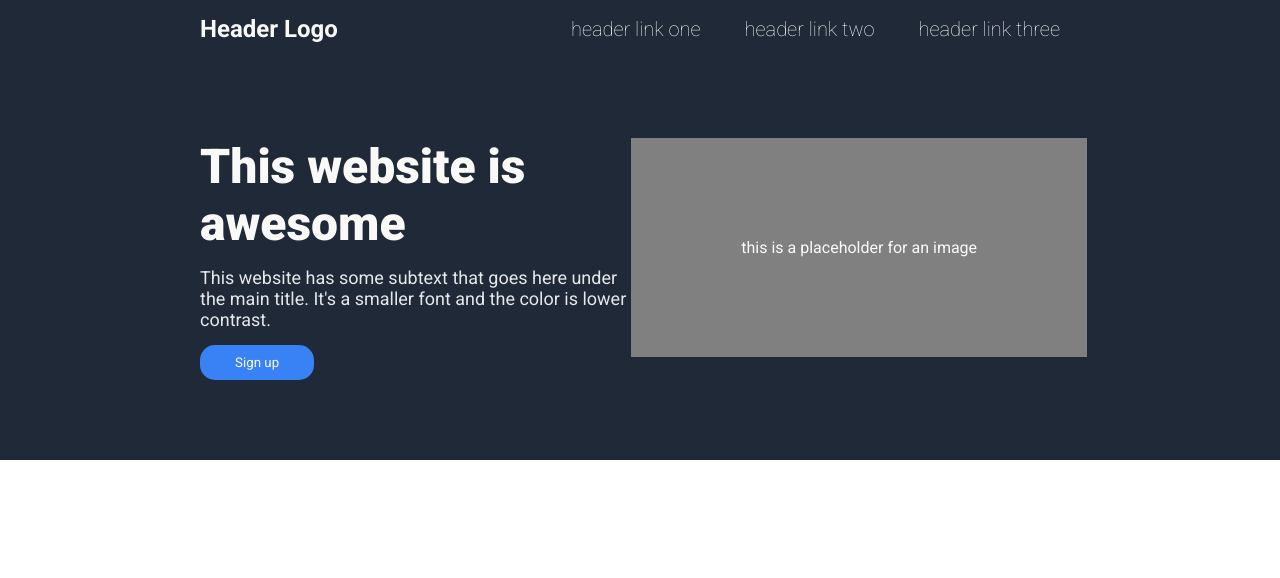
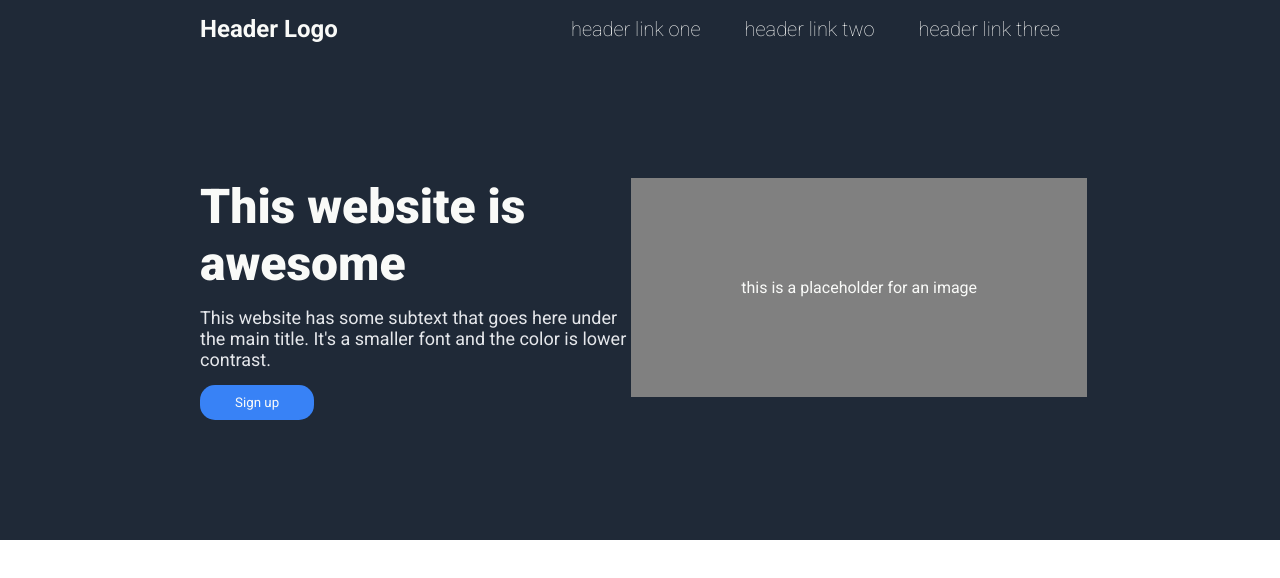
Before and after one commit to hellokristinafaye/marshmallow, a plain HTML site: page index.html in a window 1280 px wide. Drawn offline with Linux system fonts and the light colour scheme.

Commit message:
header/hero section styled

```diff
--- a/style.css
+++ b/style.css
@@ -31,7 +31,7 @@
 .container {
     display: flex;
     background: var(--dark-color);
-    padding: 80px 200px;
+    padding: 120px 200px;
 }
 .left {
     flex-basis: 49%;
```
